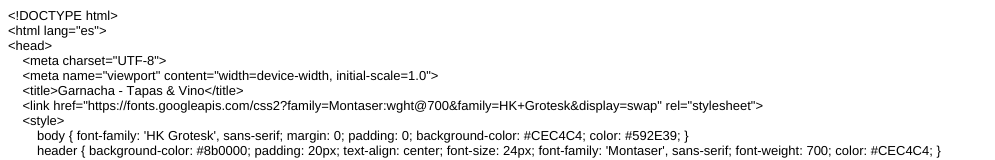
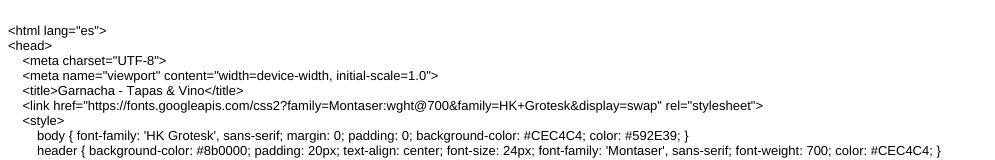
Before and after one commit to garnachabsas/garnacha-website, a plain HTML site: page index.html in a window 1280 px wide. Shown: the top 160 px of the page, without its empty margins (0-995 px from the left). Drawn offline with Linux system fonts and the light colour scheme.

Commit message:
Add files via upload

```diff
--- a/index.html
+++ b/index.html
@@ -7,14 +7,14 @@
   <meta name="Generator" content="Cocoa HTML Writer">
   <meta name="CocoaVersion" content="2487.7">
   <style type="text/css">
-    p.p1 {margin: 0.0px 0.0px 0.0px 0.0px; font: 13.0px 'Helvetica Neue'}
+    p.p1 {margin: 0.0px 0.0px 0.0px 0.0px; font: 13.0px 'Helvetica Neue'; -webkit-text-stroke: #000000; min-height: 15.0px}
     p.p2 {margin: 0.0px 0.0px 0.0px 0.0px; font: 13.0px 'Helvetica Neue'; -webkit-text-stroke: #000000}
     span.s1 {font-kerning: none}
     span.s2 {text-decoration: underline ; font-kerning: none; color: #0000e9; -webkit-text-stroke: 0px #0000e9}
   </style>
 </head>
 <body>
-<p class="p1">&lt;!DOCTYPE html&gt;</p>
+<p class="p1"><span class="s1"></span><br></p>
 <p class="p2"><span class="s1">&lt;html lang="es"&gt;</span></p>
 <p class="p2"><span class="s1">&lt;head&gt;</span></p>
 <p class="p2"><span class="s1"><span class="Apple-converted-space">    </span>&lt;meta charset="UTF-8"&gt;</span></p>
```
